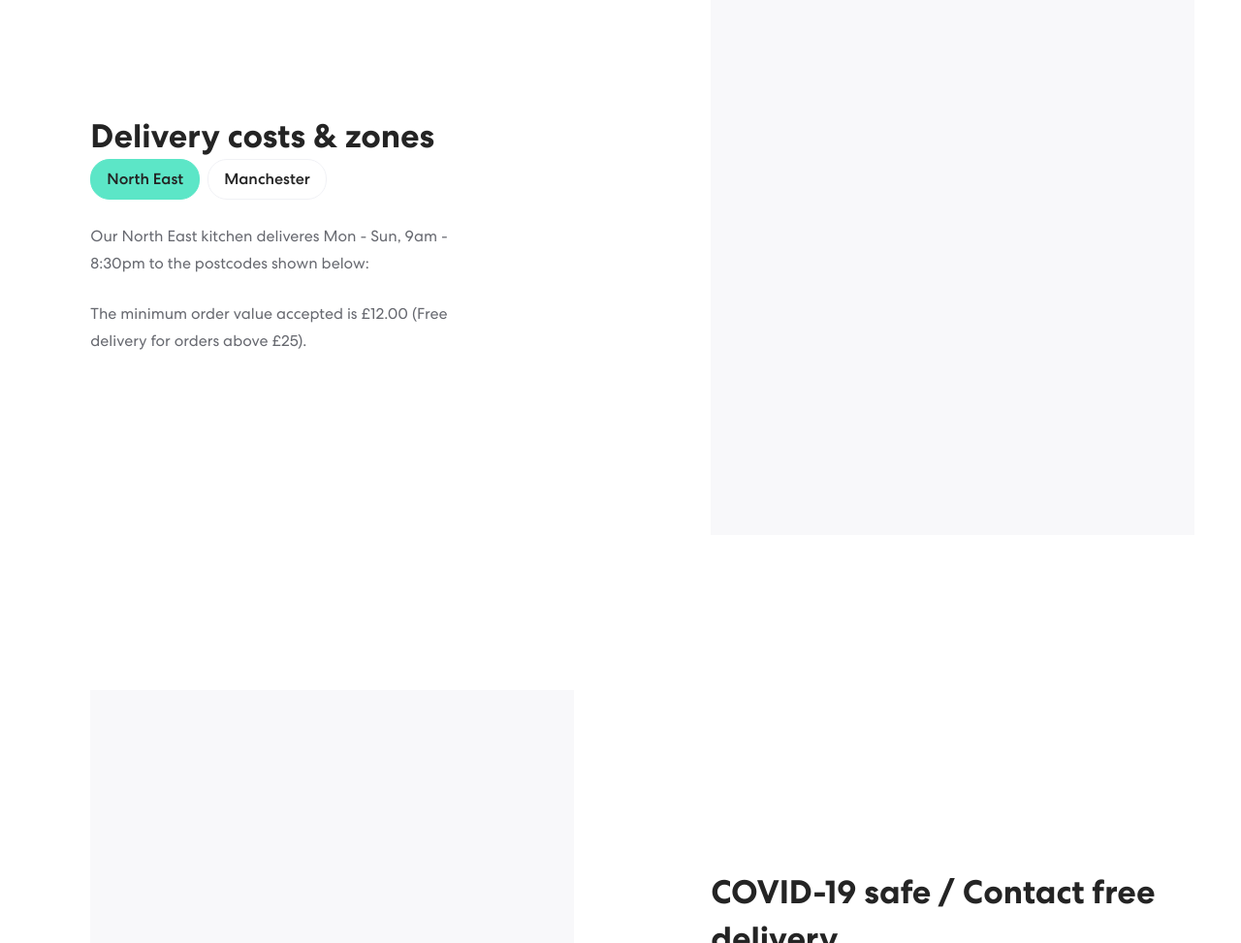
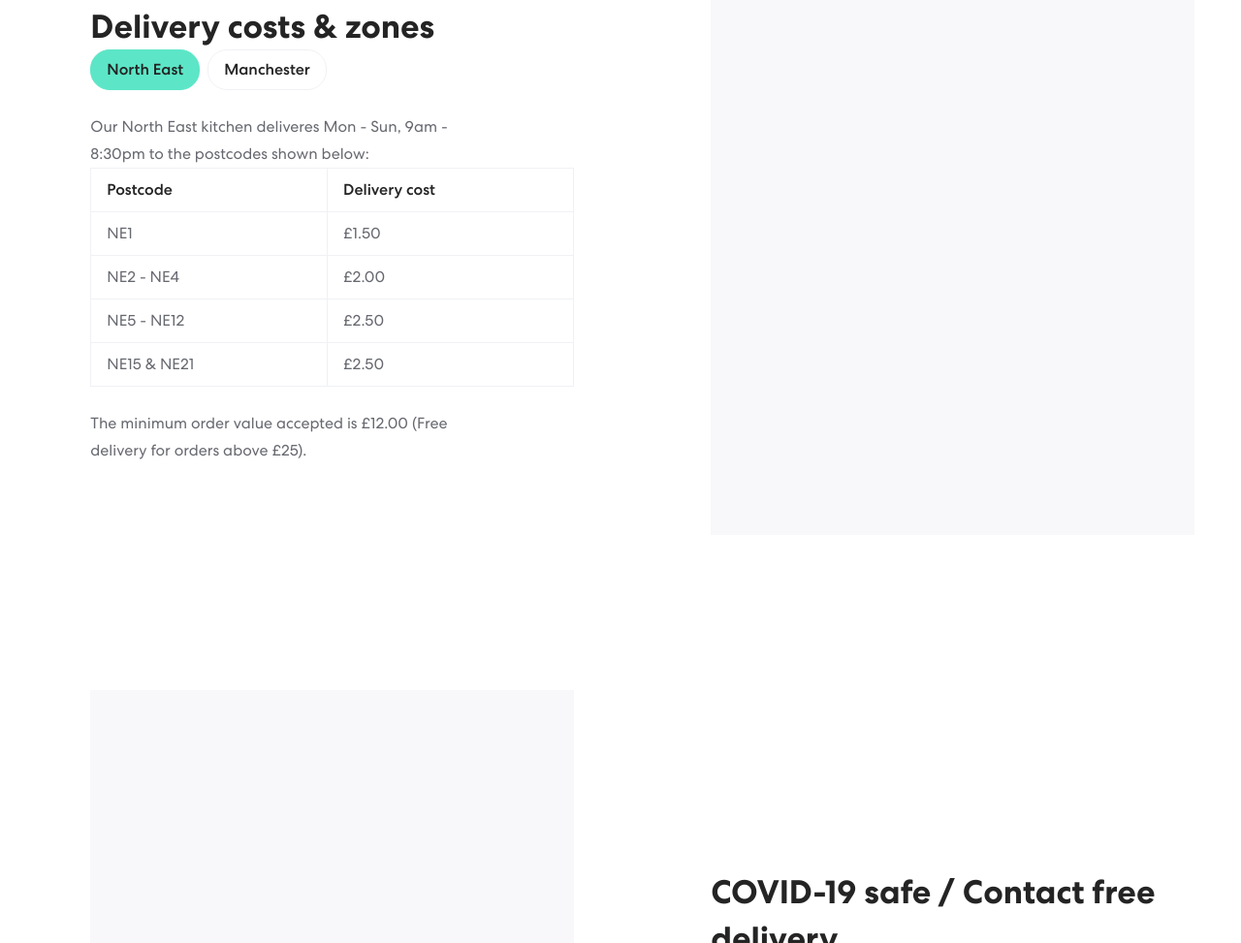
Before and after one commit to hronchetti/nudo-sushi-box-static, a website: page src/html/delivery-information.html in a window 1280 px wide. Shown: the part 1167-2140 px from the top of the page at 97% size. Drawn offline with nearby package versions, Linux system fonts and the light colour scheme; files that its build step writes are made by us from their sources; files whose address does not match are found by name; a web font is replaced by a local one.

Commit message:
tables styled

```diff
--- a/src/html/delivery-information.html
+++ b/src/html/delivery-information.html
@@ -99,6 +99,32 @@
               Our North East kitchen deliveres Mon - Sun, 9am - 8:30pm to the
               postcodes shown below:
             </p>
+            <table>
+              <thead>
+                <tr>
+                  <th>Postcode</th>
+                  <th>Delivery cost</th>
+                </tr>
+              </thead>
+              <tbody>
+                <tr>
+                  <td>NE1</td>
+                  <td>£1.50</td>
+                </tr>
+                <tr>
+                  <td>NE2 - NE4</td>
+                  <td>£2.00</td>
+                </tr>
+                <tr>
+                  <td>NE5 - NE12</td>
+                  <td>£2.50</td>
+                </tr>
+                <tr>
+                  <td>NE15 & NE21</td>
+                  <td>£2.50</td>
+                </tr>
+              </tbody>
+            </table>
             <p>
               The minimum order value accepted is £12.00 (Free delivery for
               orders above £25).
--- a/src/scss/04-components/_tables.scss
+++ b/src/scss/04-components/_tables.scss
@@ -0,0 +1,31 @@
+table {
+  border-collapse: collapse;
+  border-spacing: 0;
+  border: 1px solid $grey-border;
+  text-align: left;
+  width: 100%;
+
+  th {
+    font-weight: 500;
+    color: $grey-dark-super;
+  }
+
+  td,
+  th {
+    padding: 0.5rem 1rem;
+    border-bottom: 1px solid $grey-border;
+    border-right: 1px solid $grey-border;
+
+    &:last-of-type {
+      border-right: none;
+    }
+  }
+
+  tr {
+    &:last-of-type {
+      td {
+        border-bottom: none;
+      }
+    }
+  }
+}
```
